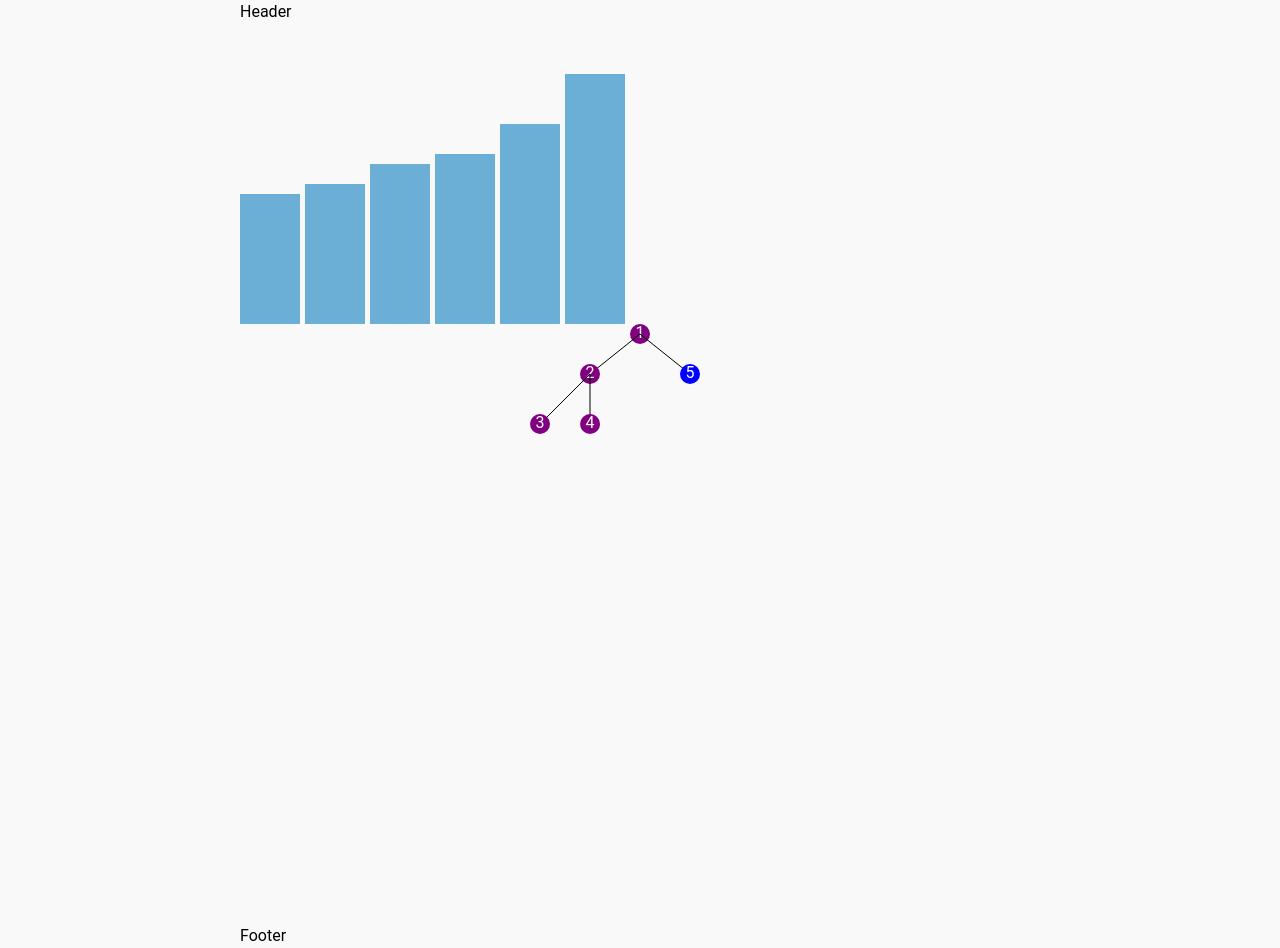
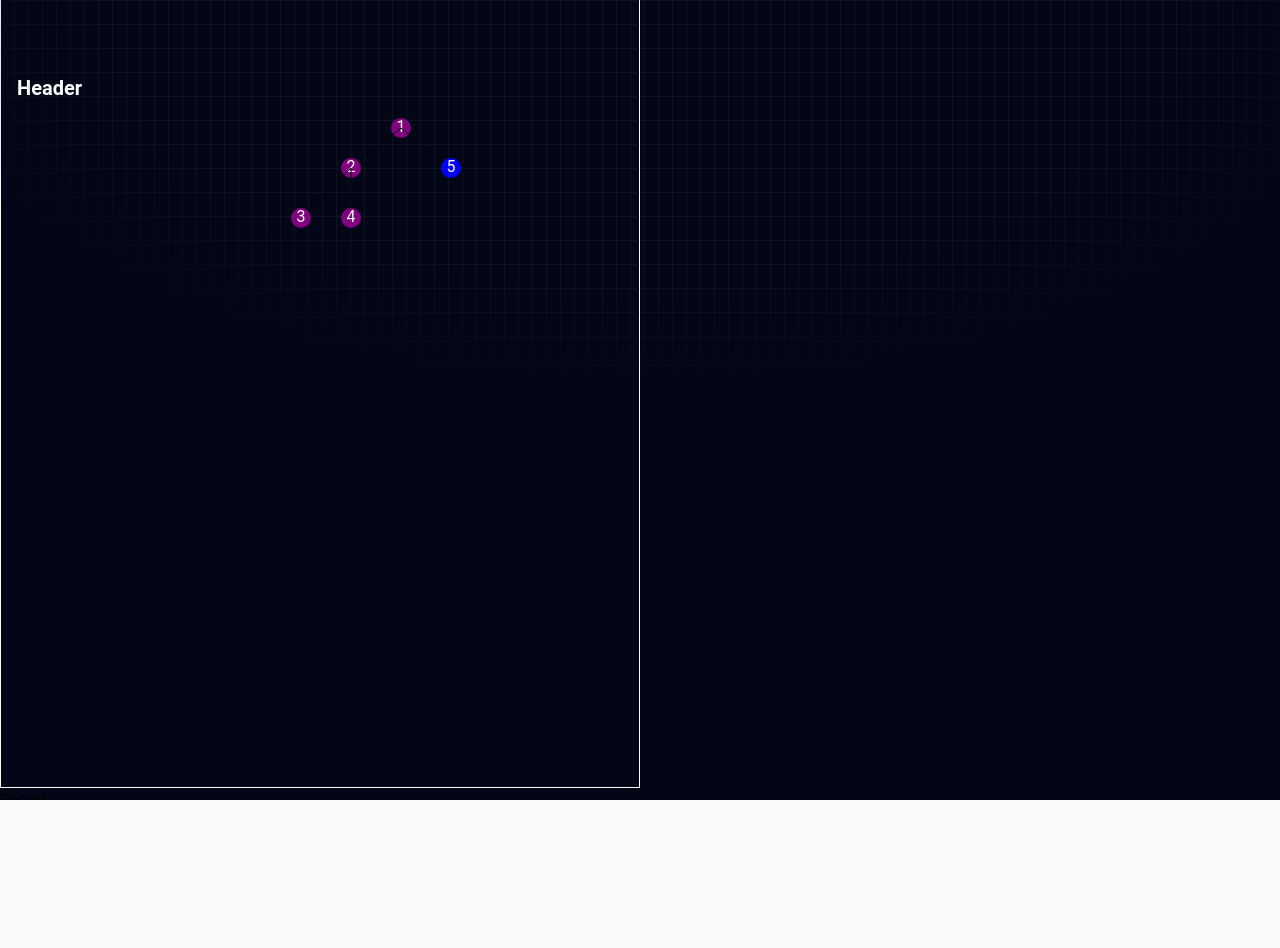
Before and after one commit to JKaram/big-o, a React (Vite) app: page / in a window 1280 px wide. After the commit the page ends 800 px from the top, so only its background shows below. Built offline with nearby package versions, Linux system fonts and the light colour scheme.

Commit message:
background

```diff
--- a/src/App.tsx
+++ b/src/App.tsx
@@ -6,7 +6,7 @@ import { selectionSort } from "./lib/algos";
 function App() {
   return (
     <Layout>
-      <BarChart width={450} height={300} algoCallback={selectionSort} />
+      {/* <BarChart width={450} height={300} algoCallback={selectionSort} /> */}
       <Nodes />
     </Layout>
   );
--- a/src/components/layout/Layout.tsx
+++ b/src/components/layout/Layout.tsx
@@ -1,8 +1,13 @@
 export const Layout = ({ children }: { children: React.ReactNode }) => {
   return (
-    <div className="flex w-full flex-1 flex-col overflow-hidden">
-      <header>Header</header>
-      <main>{children}</main>
+    <div className="flex w-svw justify-center flex-1 flex-col overflow-hidden relative h-svh bg-slate-950">
+      <div className="absolute bottom-0 left-0 right-0 top-0 bg-[linear-gradient(to_right,#4f4f4f2e_1px,transparent_1px),linear-gradient(to_bottom,#4f4f4f2e_1px,transparent_1px)] bg-[size:14px_24px] [mask-image:radial-gradient(ellipse_60%_50%_at_50%_0%,#000_70%,transparent_100%)]"></div>
+      <div className="flex w-1/2 border-stone-50 border flex-col justify-center min-h-screen">
+        <header className=" text-black p-4">
+          <h1 className="text-xl text-white font-bold">Header</h1>
+        </header>
+        <main>{children}</main>
+      </div>
       <footer>Footer</footer>
     </div>
   );
```
